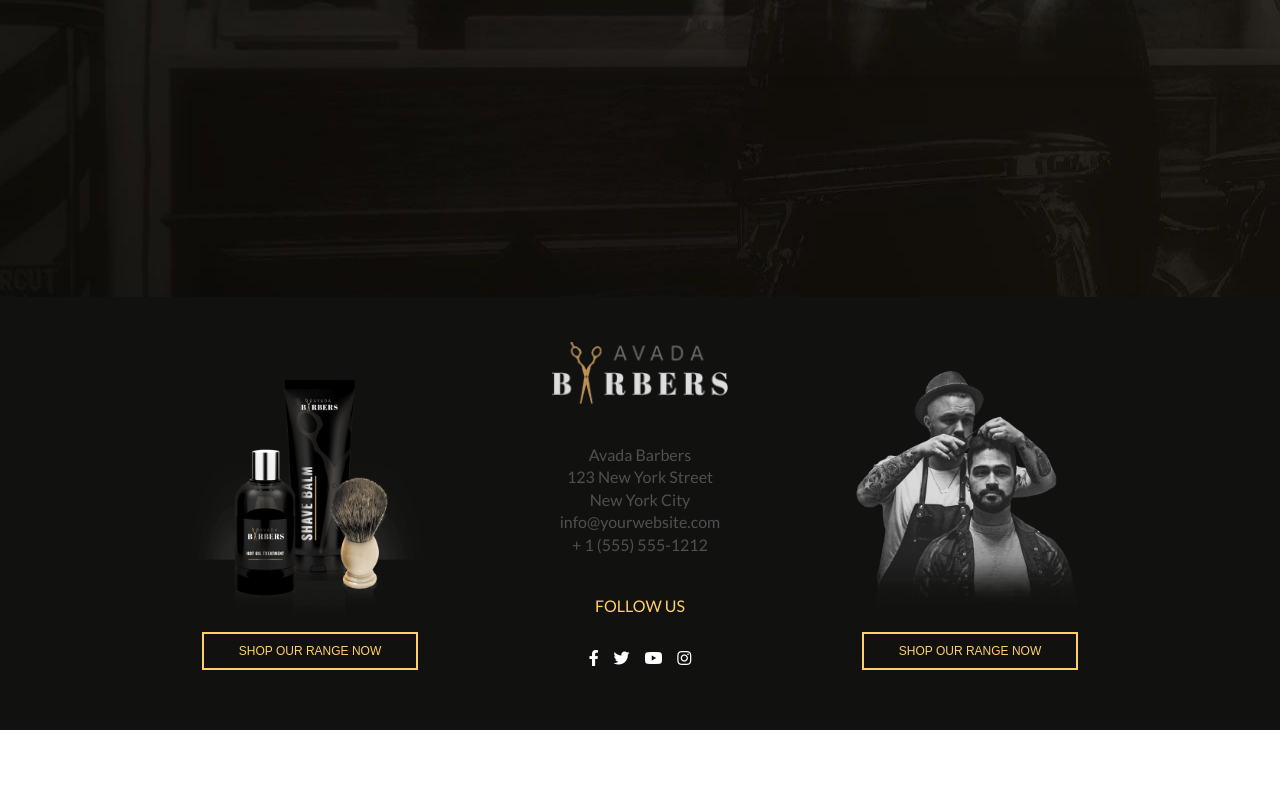
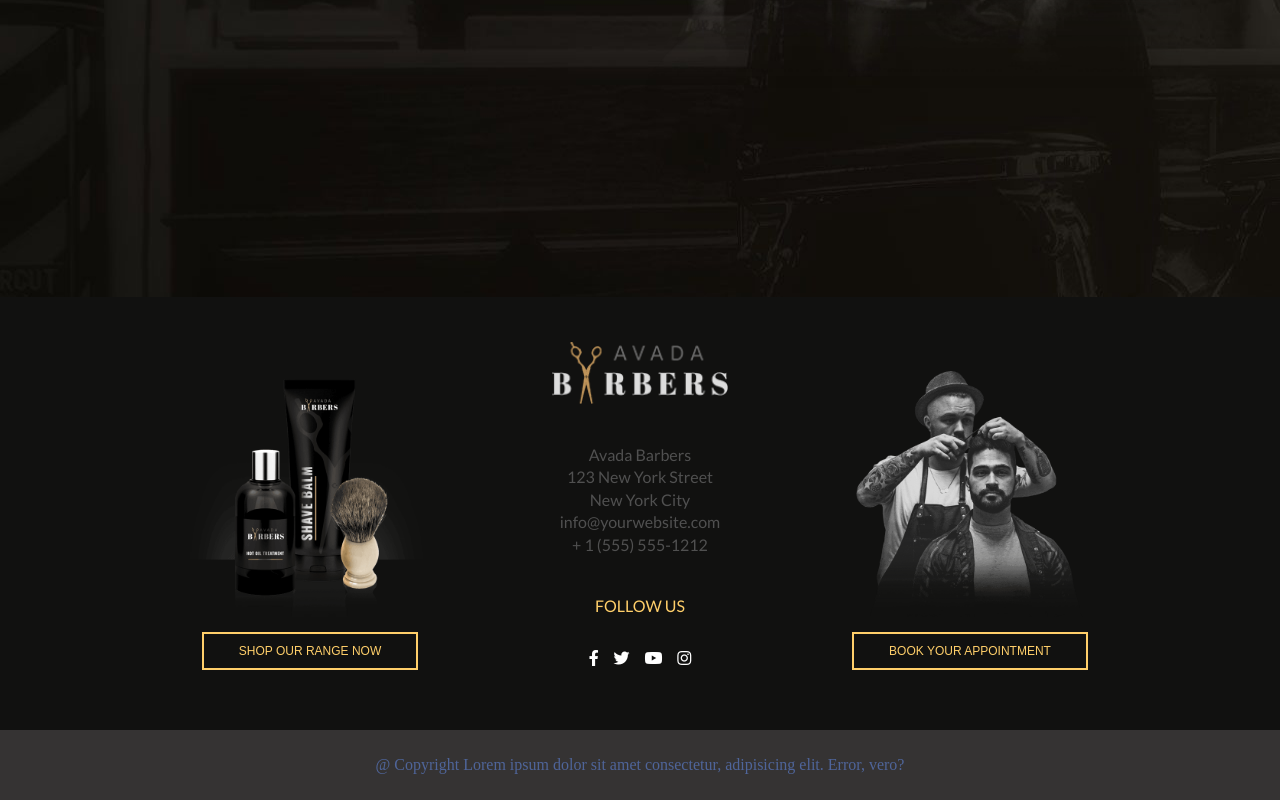
Before and after one commit to Andrei-Gabriel/proj-html-vuejs, a Vue app: page / in a window 1280 px wide. Shown: the part 779-1579 px from the top of the page. Before the commit the page ends 1509 px from the top, so only its background shows below. Built offline with nearby package versions, Linux system fonts and the light colour scheme.

Commit message:
Footer copyright

```diff
--- a/src/components/Footer.vue
+++ b/src/components/Footer.vue
@@ -25,9 +25,12 @@
         </div>
         <div class="footer-main-column footer-main-right">
           <img src="../assets/img/avadabarbers_footer_appointment_image.png" alt="Cose da barbiere">
-          <button class="footer-main-btn">shop our range now</button>
+          <button class="footer-main-btn">book your appointment</button>
         </div>
       </div>
+    </div>
+    <div class="footer-copyright">
+      @ Copyright Lorem ipsum dolor sit amet consectetur, adipisicing elit. Error, vero?
     </div>
   </footer>
 </template>
@@ -99,4 +102,12 @@
       }
     }
   }
+  .footer-copyright {
+    height: 70px;
+    background-color: #353333;
+    display: flex;
+    align-items: center;
+    justify-content: center;
+    color: #4f659a;
+  }
 </style>
```
